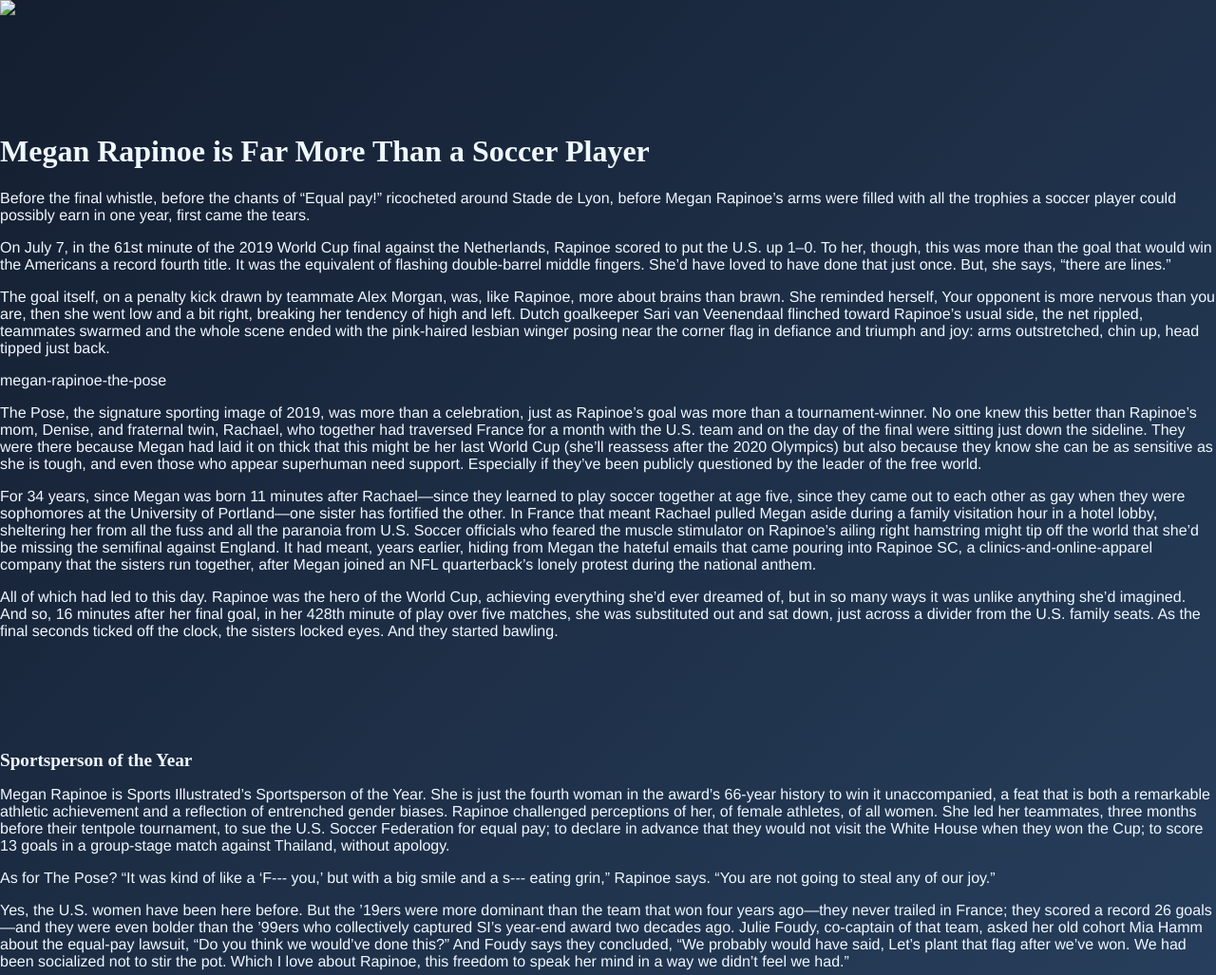
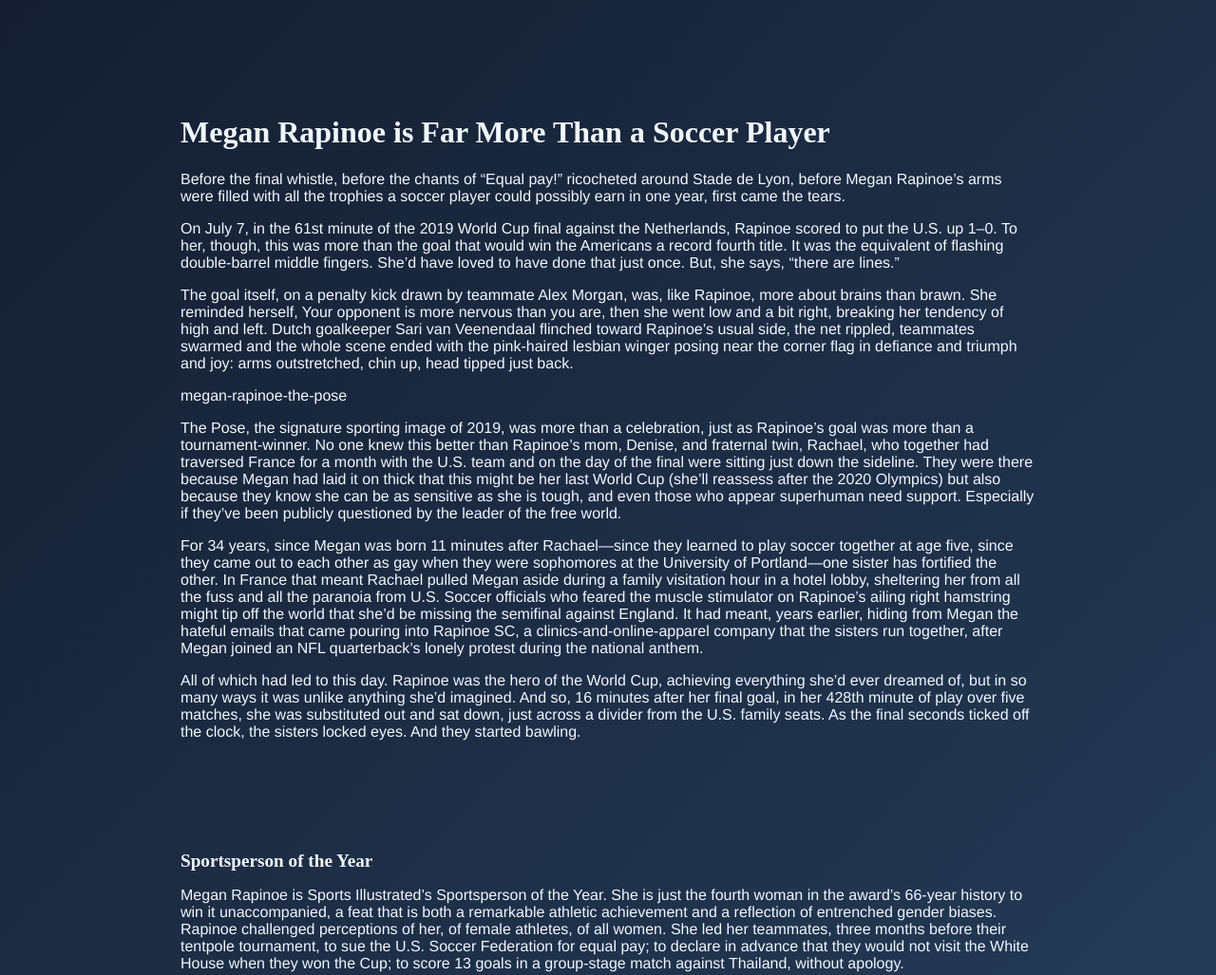
Before and after one commit to hwallacehrw/hwallacehrw-jour352, a plain HTML site: page wallace_midterm/index.html in a window 1280 px wide. Shown: the top 1027 px of the page at 95% size. Drawn offline with Linux system fonts and the light colour scheme.

Commit message:
please work

```diff
--- a/wallace_midterm/index.html
+++ b/wallace_midterm/index.html
@@ -4,10 +4,8 @@
         <title>Sports Illustrated Midterm</title>
         </head>
             <body>
-                <div class="masthead">
-                    <img src="jour352-midterm\__MACOSX/midtermmasthead.svg"
-                </div>
-                <div class="content">
+                <div id="content">
+
                     <h1>Megan Rapinoe is Far More Than a Soccer Player</h1>
                 <!--I built this myself!-->
                 <p>Before the final whistle, before the chants of “Equal pay!” ricocheted around Stade de Lyon, before Megan Rapinoe’s arms were filled with all the trophies a soccer player could possibly earn in one year, first came the tears.</p>
```
